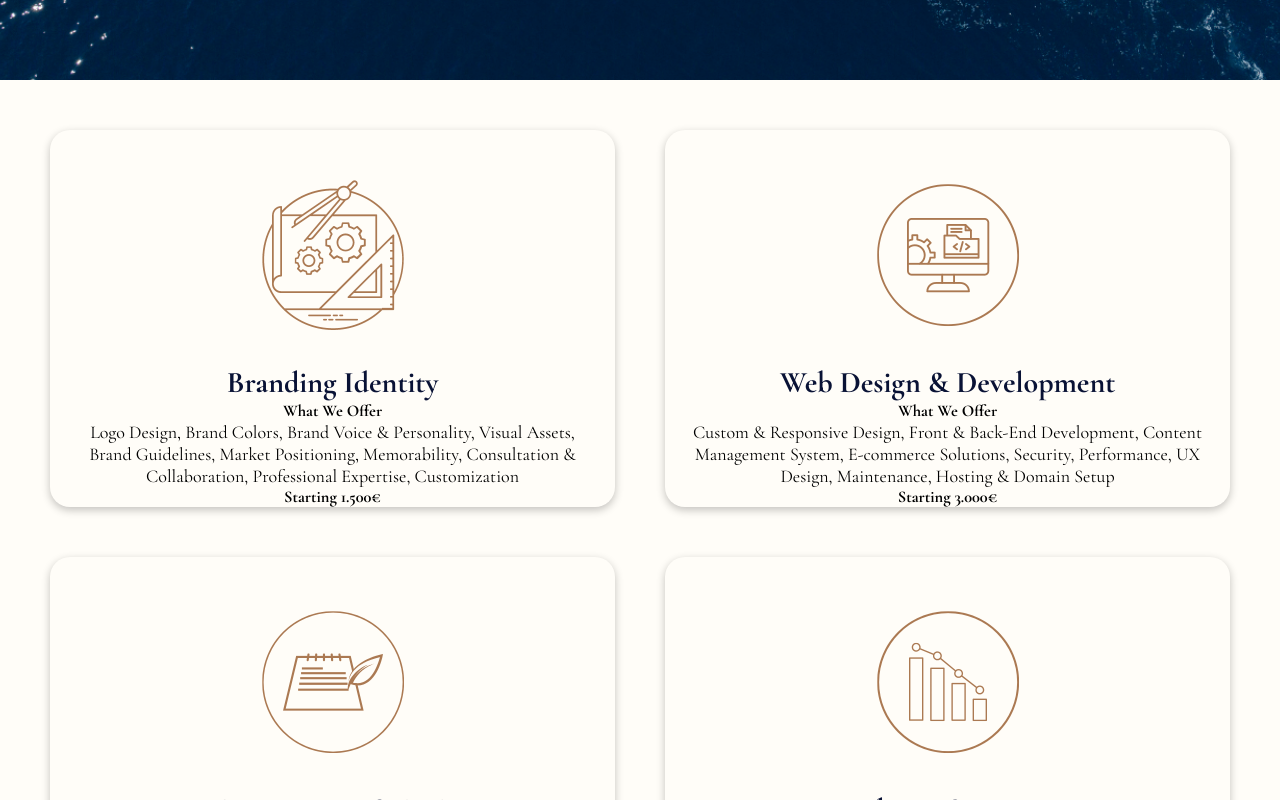
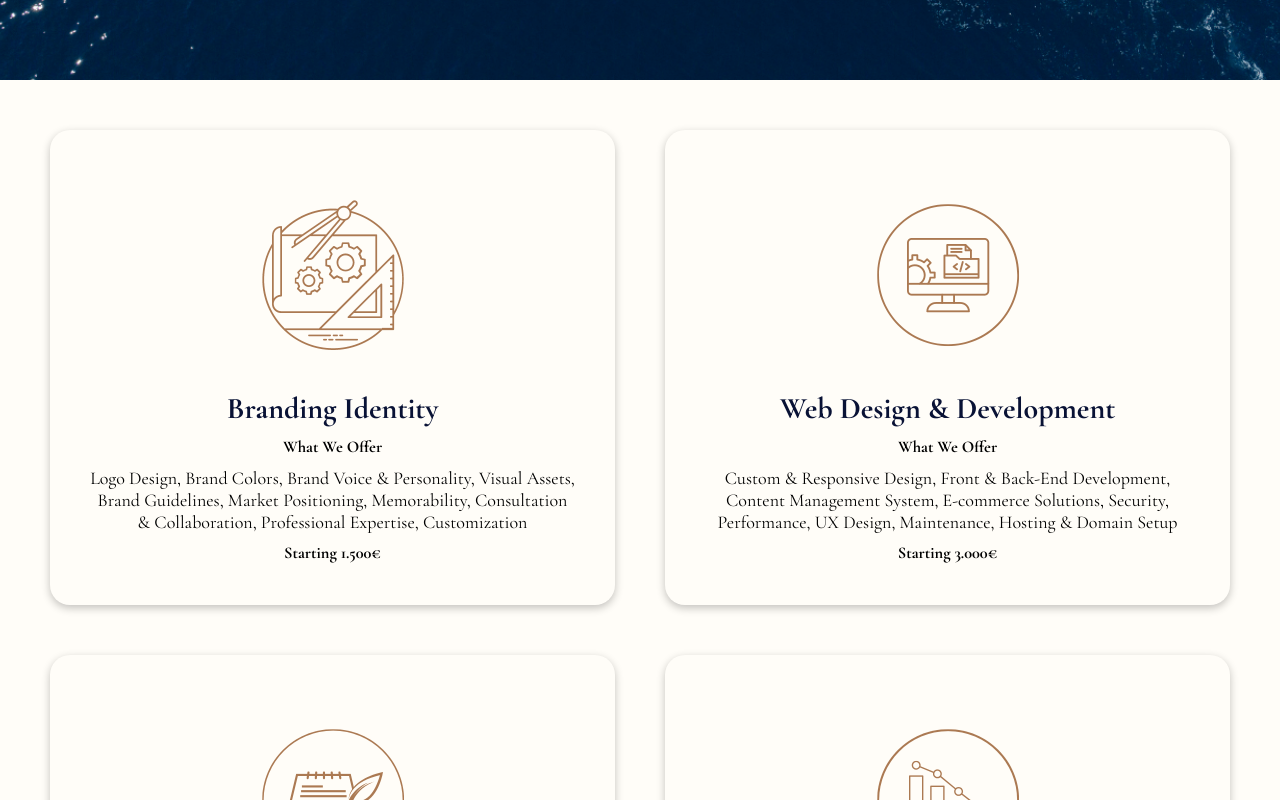
Before and after one commit to GASPing4ER/gsdigitalanchor-Next.js, a Next.js app: page /services in a window 1280 px wide. Shown: the part 720-1520 px from the top of the page. Built offline with nearby package versions, Linux system fonts and the light colour scheme; no server answers.

Commit message:
services fixes

```diff
--- a/styles/services.css
+++ b/styles/services.css
@@ -28,9 +28,14 @@
 }
 
 .services-item {
+    display: flex;
+    flex-direction: column;
+    align-items: center;
+    gap: 10px;
     box-shadow: rgba(0, 0, 0, 0.24) 0px 3px 8px;
     border-radius: 20px;
     transition: transform 0.2s ease-in-out;
+    padding: 20px;
 }
 
 .services-item:hover {
```
